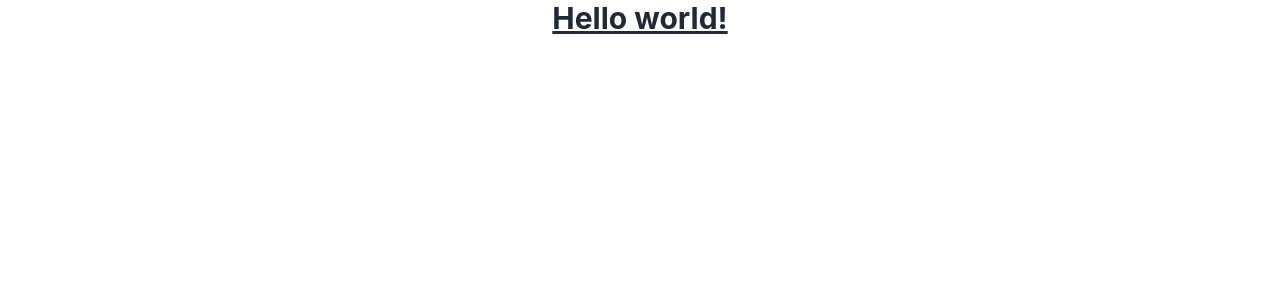
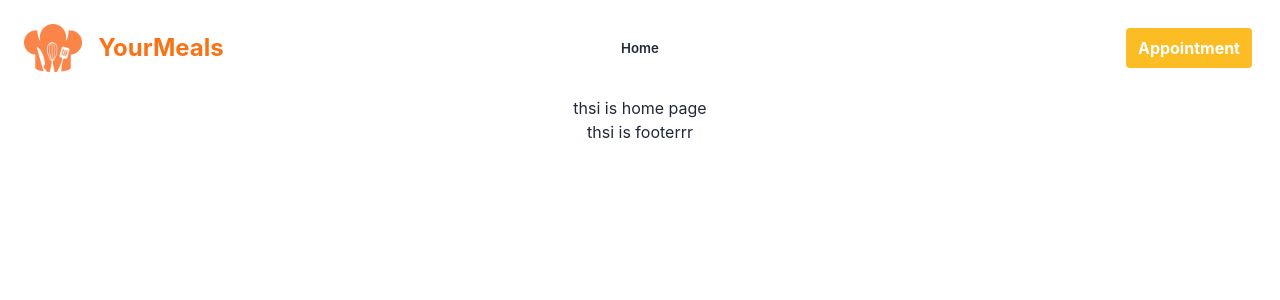
Before and after one commit to nazmul68/your-meals-client, a React (Create React App) app: page /home in a window 1280 px wide. Shown: the top 300 px of the page. Built offline with nearby package versions, Linux system fonts and the light colour scheme.

Commit message:
header section added

```diff
--- a/src/App.js
+++ b/src/App.js
@@ -1,10 +1,12 @@
 import logo from "./logo.svg";
 import "./App.css";
+import { RouterProvider } from "react-router-dom";
+import router from "./Pages/Routes/Router/Router";
 
 function App() {
   return (
     <div className="App">
-      <h1 className="text-3xl font-bold underline">Hello world!</h1>
+      <RouterProvider router={router}></RouterProvider>
     </div>
   );
 }
--- /dev/null
+++ b/src/Layouts/Main.js
@@ -0,0 +1,16 @@
+import React from "react";
+import { Outlet } from "react-router-dom";
+import Footer from "../Pages/Shared/Footer/Footer";
+import Header from "../Pages/Shared/Header/Header";
+
+const Main = () => {
+  return (
+    <div>
+      <Header></Header>
+      <Outlet></Outlet>
+      <Footer></Footer>
+    </div>
+  );
+};
+
+export default Main;
--- a/src/Pages/Home/Home.js
+++ b/src/Pages/Home/Home.js
@@ -0,0 +1,11 @@
+import React from "react";
+
+const Home = () => {
+  return (
+    <div>
+      <h1>thsi is home page</h1>
+    </div>
+  );
+};
+
+export default Home;
--- /dev/null
+++ b/src/Pages/Login/Login.js
@@ -0,0 +1,11 @@
+import React from "react";
+
+const Login = () => {
+  return (
+    <div>
+      <h1>thsi is login page</h1>
+    </div>
+  );
+};
+
+export default Login;
--- /dev/null
+++ b/src/Pages/Routes/Router/Router.js
@@ -0,0 +1,29 @@
+import Main from "../../../Layouts/Main";
+import Home from "../../Home/Home";
+import Login from "../../Login/Login";
+import Signup from "../../Signup/Signup";
+
+const { createBrowserRouter } = require("react-router-dom");
+
+const router = createBrowserRouter([
+  {
+    path: "/",
+    element: <Main></Main>,
+    children: [
+      {
+        path: "/home",
+        element: <Home></Home>,
+      },
+      {
+        path: "/login",
+        element: <Login></Login>,
+      },
+      {
+        path: "/signup",
+        element: <Signup></Signup>,
+      },
+    ],
+  },
+]);
+
+export default router;
--- a/src/Pages/Shared/Footer/Footer.js
+++ b/src/Pages/Shared/Footer/Footer.js
@@ -0,0 +1,7 @@
+import React from "react";
+
+const Footer = () => {
+  return <div className="text-center">thsi is footerrr</div>;
+};
+
+export default Footer;
--- a/src/Pages/Shared/Header/Header.js
+++ b/src/Pages/Shared/Header/Header.js
@@ -0,0 +1,63 @@
+import React from "react";
+import { Link } from "react-router-dom";
+import logo from "../../../assets/logo.png";
+
+const Header = () => {
+  const menuItems = (
+    <li className="font-semibold mx-2">
+      <Link className="btn btn-ghost normal-case" to="/home">
+        Home
+      </Link>
+    </li>
+  );
+
+  return (
+    <div>
+      <div className="navbar h-24 bg-base-100">
+        <div className="navbar-start">
+          <div className="dropdown">
+            <label tabIndex={0} className="btn btn-ghost lg:hidden">
+              <svg
+                xmlns="http://www.w3.org/2000/svg"
+                className="h-5 w-5"
+                fill="none"
+                viewBox="0 0 24 24"
+                stroke="currentColor"
+              >
+                <path
+                  strokeLinecap="round"
+                  strokeLinejoin="round"
+                  strokeWidth="2"
+                  d="M4 6h16M4 12h8m-8 6h16"
+                />
+              </svg>
+            </label>
+            <ul
+              tabIndex={0}
+              className="menu menu-compact dropdown-content mt-3 p-2 shadow bg-base-100 rounded-box w-52"
+            >
+              {menuItems}
+            </ul>
+          </div>
+          <Link to={"/"} className="normal-case text-xl mx-4">
+            <img className=" h-8 md:h-12" src={logo} alt="logo" />
+          </Link>
+          <p className="text-2xl font-bold text-orange-500">YourMeals</p>
+        </div>
+        <div className="navbar-center hidden lg:flex">
+          <ul className="menu menu-horizontal p-0">{menuItems}</ul>
+        </div>
+        <div className="navbar-end">
+          <button
+            className=" mr-5 font-bold bg-warning px-3 py-2 rounded hover:bg-black"
+            style={{ color: "#ffff" }}
+          >
+            Appointment
+          </button>
+        </div>
+      </div>
+    </div>
+  );
+};
+
+export default Header;
--- /dev/null
+++ b/src/Pages/Signup/Signup.js
@@ -0,0 +1,11 @@
+import React from "react";
+
+const Signup = () => {
+  return (
+    <div>
+      <h1>this is signup page</h1>
+    </div>
+  );
+};
+
+export default Signup;
```
Also changed, not shown: src/Pages/Routes/PrivateRoute/PrivateRoute.js (added), src/assets/logo.png (added).
